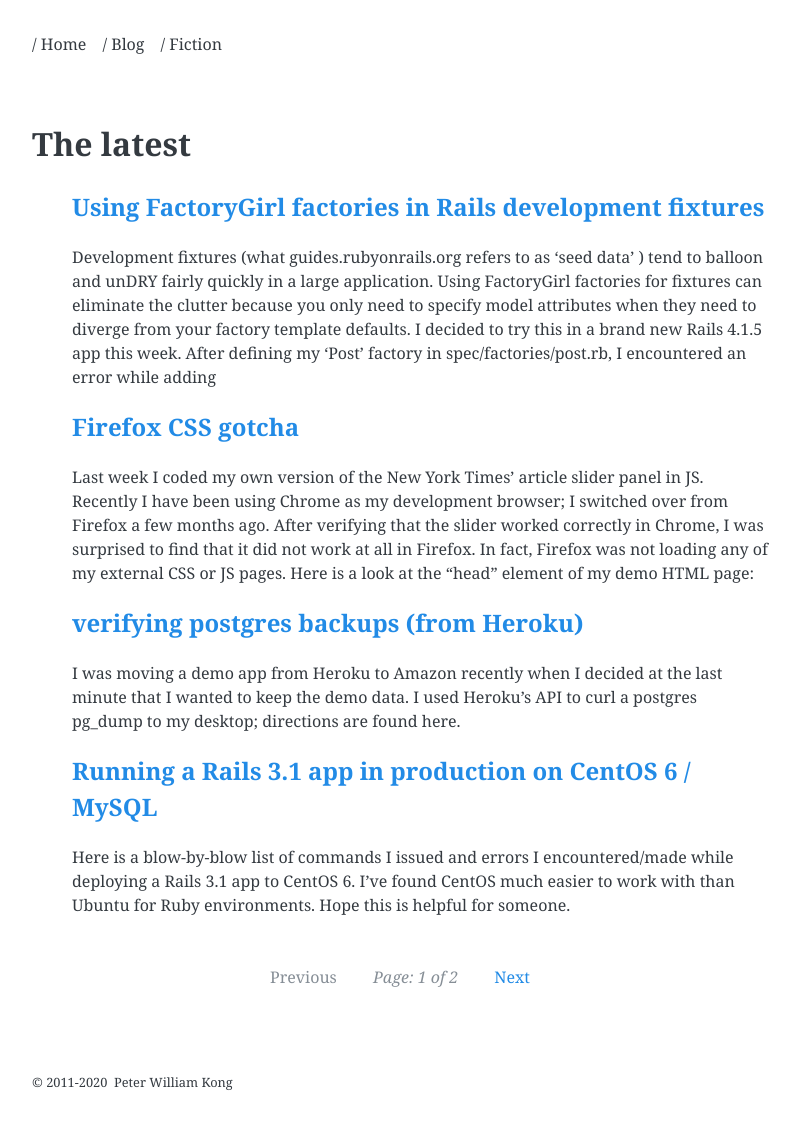
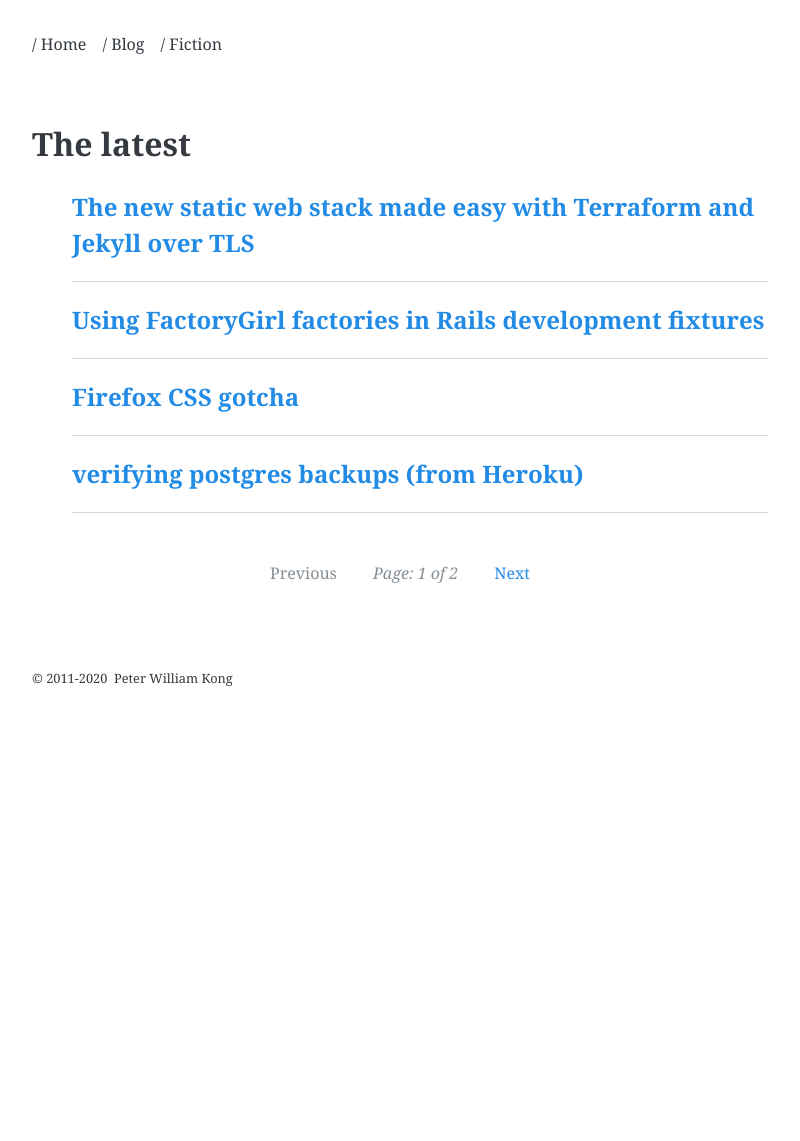
Before and after one commit to happythenewsad/jekyll_pkcom, a Jekyll site: the page built from blog/index.html, in a window 1280 px wide. Shown: the whole page, without its empty margins (240-1040 px from the left). Built offline with Jekyll 4.4.1, drawn with Linux system fonts in a browser that asks for light colours; nearby versions of some CDN libraries; the list of posts is cut into pages by our own code; comment, search, counter and statistics services are not loaded; after the commit the page ends 900 px from its top, so only the background shows below that; some of the changed lines change nothing that is shown.

Commit message:
new blog post, removing excerpts

```diff
--- /dev/null
+++ b/_posts/2020-12-16-the-new-static-web-stack-made-easy-terraform.md
@@ -0,0 +1,93 @@
+---
+title: The new static web stack made easy with Terraform and Jekyll over TLS
+---
+
+## Motivation
+
+Until recently, my old web property languished on a past end-of-life Rails Heroku stack. It was slow to build and served over plain HTTP. Time for an upgrade.
+
+I taught myself Terraform and Jekyll by migrating peterkong.com to this new stack. I'm convinced it's an ideal configuration for modern static sites: S3-backed CloudFront offers blazing fast page loads, SSL/TLS configuration is one-and-done, and your cloud architecture is expressed in code, so you never need click through tedious AWS interfaces trying to remember how you configured a firewall setting or bucket rule. And you have complete control over every part of your stack.
+
+I've captured my learnings in two public repos: [terraform-static-site](https://github.com/happythenewsad/terraform-static-site) and [jekyll-pkcom](https://github.com/happythenewsad/jekyll_pkcom)
+
+Feel free to jump right in. The rest of this post will cover some more detailed thoughts and observations on working with Terraform. Code snippets reference [terraform-static-site](https://github.com/happythenewsad/terraform-static-site).
+
+## Terraform's tactical merits
+Terraform expresses cloud configurations (i.e. servers, load balancers, datastores, permissions) in code. This is super great because non-trivial cloud configurations become complex very quickly. Depending on your cloud provider\*, cloud configurations may not be versioned, or not versioned in an easily readable way. A team member may change a configuration and you may not realize it until something breaks. If you adhere to Terraform best practices, every single aspect of your cloud configuration will be versioned and controlled, making infrastructure debugging and rollbacks straightforward.
+
+Terraform deployments are idempotent, so existing architecture is preserved if reflects what's in your Terraform specification.
+
+## Notes and learnings
+
+The official Terraform [documentation](https://www.terraform.io/docs/configuration/index.html) is indispensable and generally quite good, but it can be overwhelming when starting out.
+
+I found it helpful to start with a minimal working Terraform configuration (say, a single `.tf` file that deploys a bare EC2 instance), and extend iteratively.
+
+Let’s look at [terraform-static-site](https://github.com/happythenewsad/terraform-static-site): it has a single Terraform directory, `s3`, with just 3 files inside. Yep, that's all you need. Like Git, Terraform only cares about the directory you tell it to care about. If you run `cd s3 && terraform init .`, Terraform will start managing artifacts within `s3/`, and only `s3/`. Terraform can manage multiple directories through Terraform modules, but those are out of the scope of this minimal example.
+
+Let's take a quick look `s3.tf`:
+
+	terraform {
+		...
+	}
+	provider "aws" {
+		...
+	}
+
+	resource "aws_s3_bucket" "pkcom" {
+		...
+	}
+
+	resource "aws_cloudfront_distribution" "pkcomCFDistro"{
+		...
+	}
+
+There's some boilerplate, specifying AWS as our cloud provider, then just two resources: an S3 bucket and a CloudFront distribution. Sadly, Terraform [does not currently support](https://github.com/hashicorp/terraform/issues/571) dynamic names, so you'll have to change "pkcom" and "pkcomCFDistro" to something relevant to you.
+
+That's it: get used to resource blocks; they're Terraform's bread and butter. Resources are tied to a specific cloud provider, so if you're not using AWS, you'll need to use Azure resource blocks, for example, which will have configuration options that differ from AWS.
+
+You could populate `s3.tf` with hard-coded variables, like S3 bucket names, but it's best to think of your main `.tf` file as a template, and store variables separately. Let's check out `variables.tf`:
+
+	variable "region" {
+	  default = "us-west-2"
+	}
+
+	variable "property" {
+	}
+
+	variable "bucketName" {
+	}
+	...
+
+This is how you declare variables in Terraform. I've abstracted the *values* of the variables into `terraform.tfvars`. This is a way to keep secret values out of version control, but it's not required.
+
+When you run `terraform apply`, the Terraform CLI will automatically inject variables into your template file(s).
+
+That's it! Once you've populated `terraform.tfvars` with your specific values, you can deploy with `terraform apply`.
+
+### http or https?
+
+It's easy to misconfigure the connection between S3 and and CloudFront. After trial and error I found that it's best to have CloudFront fetch S3 objects over http, but accept only https requests:
+
+	origin_protocol_policy = "http-only"
+	...
+	viewer_protocol_policy = "redirect-to-https"
+
+Some recipes will specify
+
+	origin_protocol_policy = "match-viewer"`
+
+which causes CloudFront to raise HTTP 504 errors in my experience. In general, it's handy to enable an S3 logging bucket when debugging S3 <-> CloudFront issues.
+
+### custom domain / cert
+[terraform-static-site](https://github.com/happythenewsad/terraform-static-site) is configured to use a custom domain, so your web property can be accessed via a normal domain instead of xyz.cloudfront.net. Doing this in AWS requires a custom SSL/TLS cert. You need out-of-band approval for a cert. Log into the [AWS Certificate Manager](https://console.aws.amazon.com/acm) to create one, then add it's ARN in `terraform.tvars`. If you prefer to host domains outside of AWS's Route53 service like I do, you'll also need to follow [this CNAMEing procedure](https://docs.aws.amazon.com/AmazonCloudFront/latest/DeveloperGuide/CNAMEs.html). Verifying ownership of your domain is easy, but manual and out-of-band. It took about 10 minutes for AWS to recognize ownership for my domain after I updated CNAME records through my 3rd party DNS service.
+
+### 503 gotcha
+If you're getting 503's from CloudFront, it may be because you need a `custom_origin_config` within your `aws_cloudfront_distribution` resource block. Luckily, [terraform-static-site](https://github.com/happythenewsad/terraform-static-site)'s configuration should work out of the box.
+
+
+
+And if you have any feedback or suggestions, please add an issue or open a PR on the [Github repo!](https://github.com/happythenewsad/terraform-static-site)
+
+
+\* Terraform supports most cloud providers; this post uses AWS.
--- a/blog/index.html
+++ b/blog/index.html
@@ -8,7 +8,7 @@ title: Blog
   {% for post in paginator.posts %}
     <li>
       <h2><a href="{{ post.url }}">{{ post.title }}</a></h2>
-      {{ post.excerpt }}
+      <hr>
     </li>
   {% endfor %}
 </ul>
```
